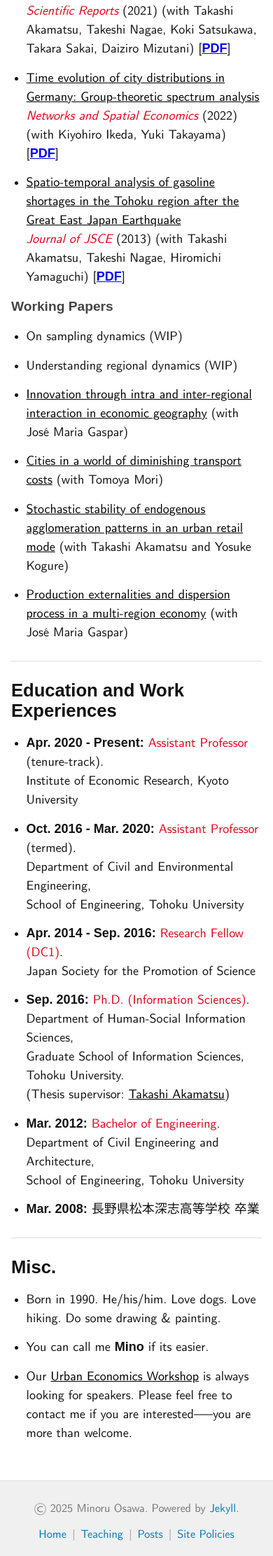
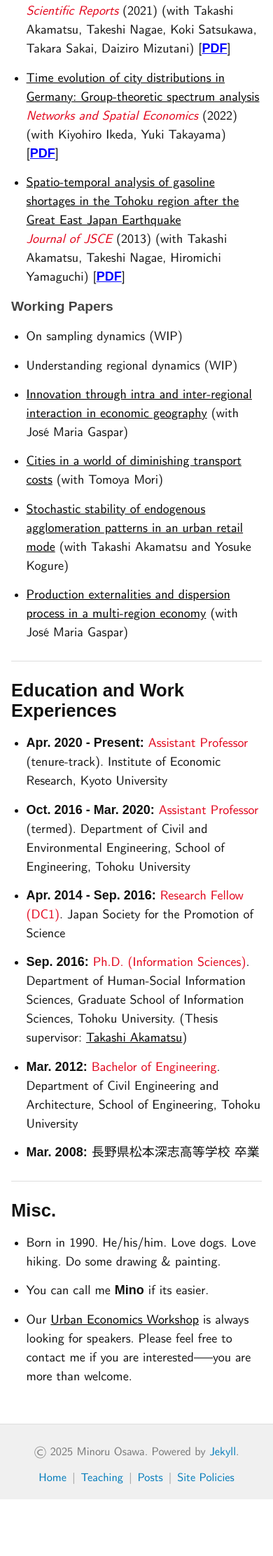
Before and after one commit to mino-osawa/mino-osawa.github.io, a Jekyll site: the page built from index.markdown, in a window 390 px wide. Shown: the part 2362-4585 px from the top of the page at 70% size. Built offline with Jekyll 4.4.1, drawn with Linux system fonts in a browser that asks for light colours; some web fonts are replaced; after the commit the page ends 4504 px from its top, so only the background shows below that.

Commit message:
minor fix

```diff
--- a/_includes/other.html
+++ b/_includes/other.html
@@ -2,26 +2,26 @@
 <ul class="ref-list">
     <li>
         <b>Apr. 2020 - Present:</b>
-        <span class="red-like">Assistant Professor</span>  (tenure-track). <br>
+        <span class="red-like">Assistant Professor</span>  (tenure-track). <br class="wide">
         Institute of Economic Research, Kyoto University</li>
     <li>
         <b>Oct. 2016 - Mar. 2020:</b>
-        <span class="red-like">Assistant Professor</span> (termed). <br>
-        Department of Civil and Environmental Engineering, <br>
+        <span class="red-like">Assistant Professor</span> (termed). <br class="wide">
+        Department of Civil and Environmental Engineering, <br class="wide">
         School of Engineering, Tohoku University</li>
     <li>
         <b>Apr. 2014 - Sep. 2016:</b>
-        <span class="red-like">Research Fellow (DC1)</span>. <br>
+        <span class="red-like">Research Fellow (DC1)</span>. <br class="wide">
         Japan Society for the Promotion of Science</li>
     <li>
         <b>Sep. 2016:</b>
-        <span class="red-like">Ph.D. (Information Sciences)</span>. <br>
-        Department of Human-Social Information Sciences,<br> Graduate School of Information Sciences, Tohoku University.<br>
+        <span class="red-like">Ph.D. (Information Sciences)</span>. <br class="wide">
+        Department of Human-Social Information Sciences,<br class="wide"> Graduate School of Information Sciences, Tohoku University.<br class="wide">
         (Thesis supervisor: <a href="http://www.plan.civil.tohoku.ac.jp/~akamatsu/Akamatsu-E.htm">Takashi Akamatsu</a>)</li>
     <li>
         <b>Mar. 2012:</b>
-        <span class="red-like">Bachelor of Engineering</span>. <br>
-        Department of Civil Engineering and Architecture, <br> School of Engineering, Tohoku University</li>
+        <span class="red-like">Bachelor of Engineering</span>. <br class="wide">
+        Department of Civil Engineering and Architecture, <br class="wide"> School of Engineering, Tohoku University</li>
     <li>
         <b>Mar. 2008:</b> 長野県松本深志高等学校 卒業</li>
 </ul>
--- a/assets/css/main.scss
+++ b/assets/css/main.scss
@@ -261,6 +261,12 @@ p {
   font-size: 1.5em;
 }
 
+br.wide {
+  @media (max-width: 600px) {
+    display: none;
+  }
+}
+
 /* === フッター === */
 .site-footer {
   background-color: #f0f0f0;
```
